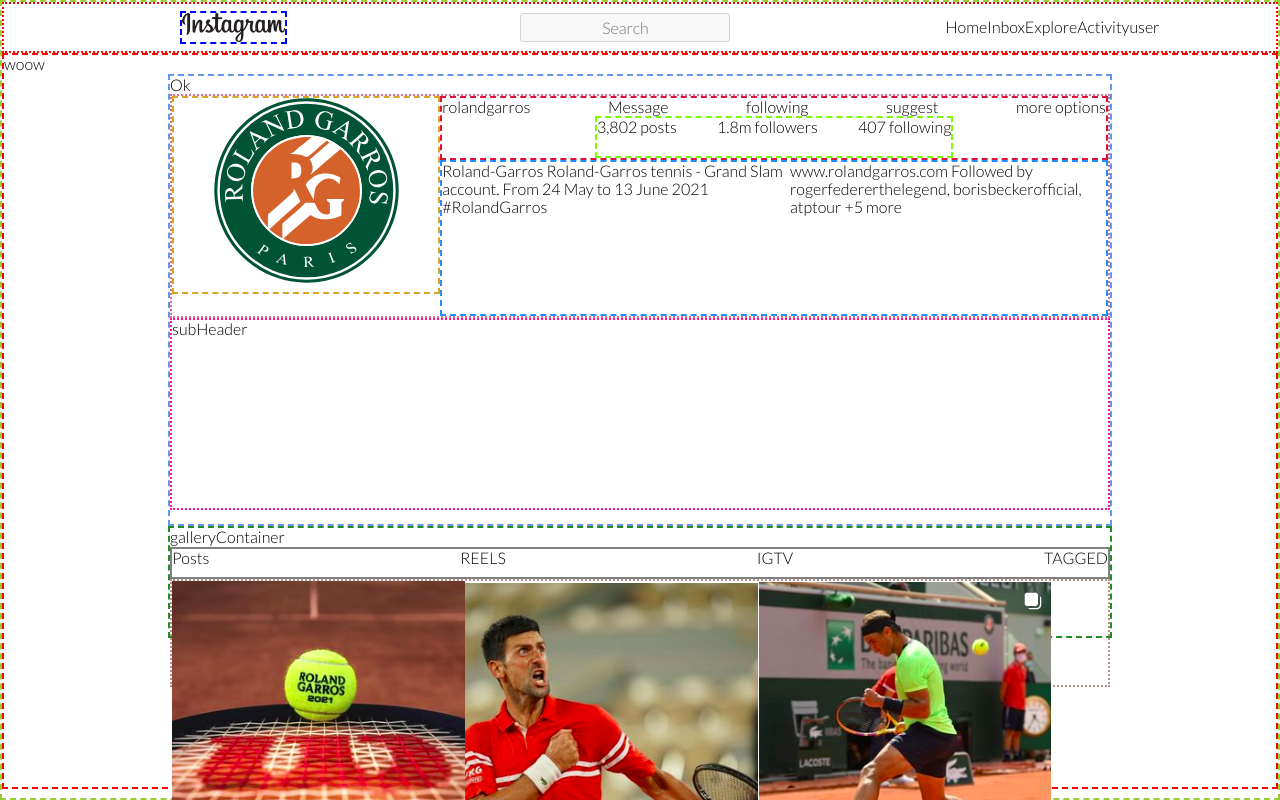
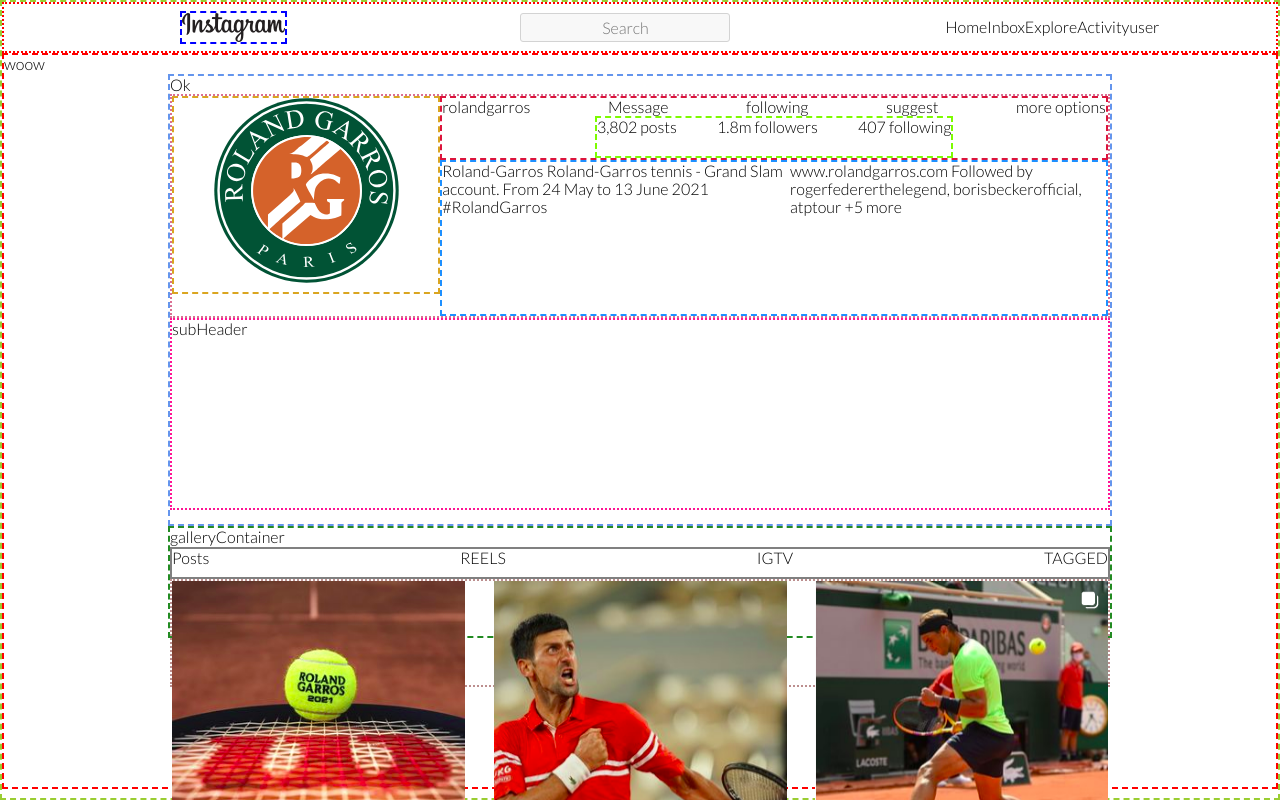
Before and after one commit to okhouja/react-instagram-clone, a React (Create React App) app: page / in a window 1280 px wide. Shown: the top 800 px of the page. Built offline with nearby package versions, Linux system fonts and the light colour scheme.

Commit message:
deisgn Gallery

```diff
--- a/src/sass/components/_container.scss
+++ b/src/sass/components/_container.scss
@@ -116,6 +116,10 @@
   }
 }
 .photosgallery {
+  display: flex;
+  justify-content: space-between;
+  align-items: space-between;
+  flex-wrap: wrap;
   border: 2px rosybrown dotted;
   // margin-top: -1rem;
   height: 100%;
```
